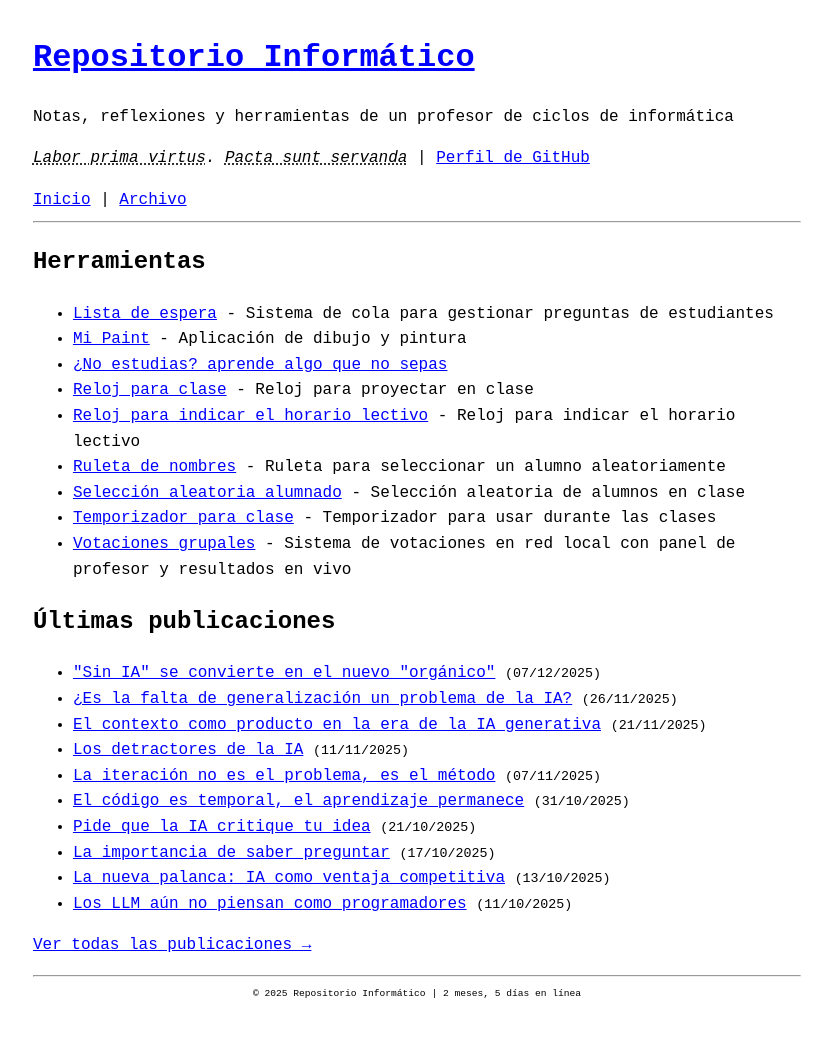
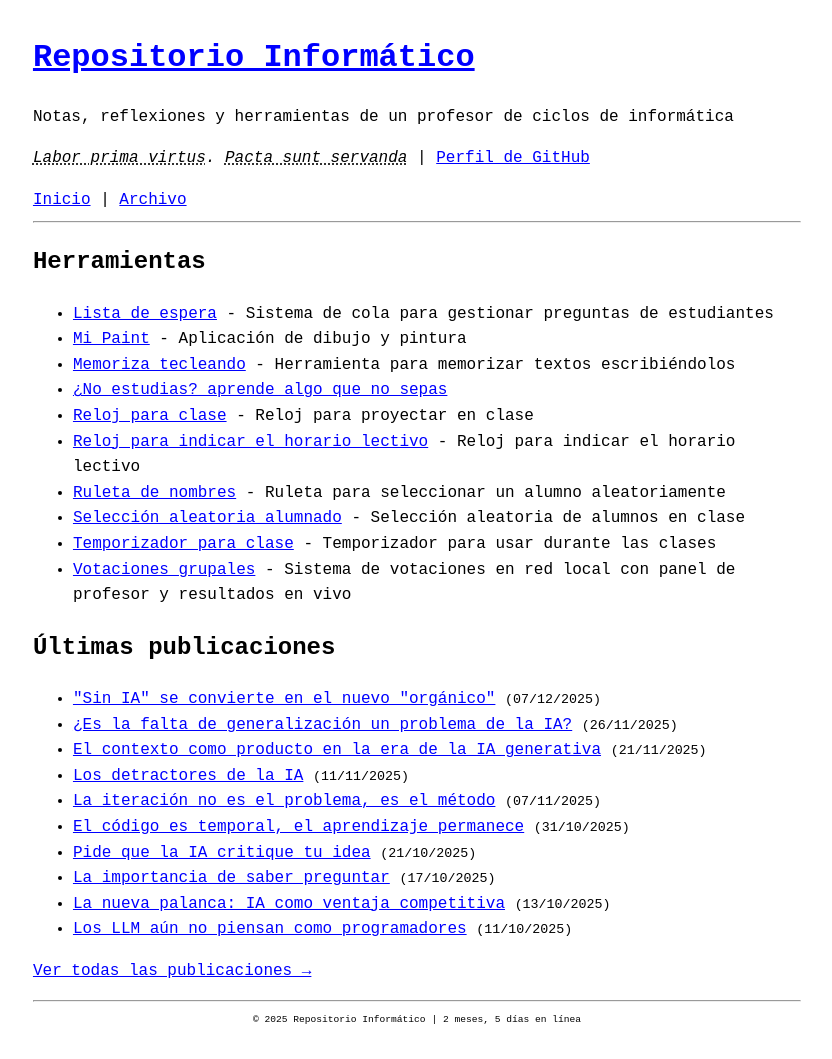
Before and after one commit to repositorioinformatico/repositorioinformatico.github.io, a Jekyll site: the page built from index.html, in a window 1280 px wide. Shown: the whole page, without its empty margins (223-1055 px from the left). Built offline with Jekyll 4.4.1, drawn with Linux system fonts in a browser that asks for light colours; before the commit the page ends 1034 px from its top, so only the background shows below that.

Commit message:
Añadir enlace a herramienta Memoriza tecleando en sección de herramientas
🤖 Generated with [Claude Code](https://claude.com/claude-code)

Co-Authored-By: Claude Sonnet 4.5 <noreply@anthropic.com>

```diff
--- a/index.html
+++ b/index.html
@@ -8,6 +8,7 @@ title: Inicio
 <ul>
     <li><a href="https://github.com/repositorioinformatico/lista-espera">Lista de espera</a> - Sistema de cola para gestionar preguntas de estudiantes</li>
     <li><a href="https://repositorioinformatico.github.io/mi-paint/">Mi Paint</a> - Aplicación de dibujo y pintura</li>
+    <li><a href="https://repositorioinformatico.github.io/memoriza-texto-tecleandolo/">Memoriza tecleando</a> - Herramienta para memorizar textos escribiéndolos</li>
     <li><a href="https://repositorioinformatico.github.io/ocioso/">¿No estudias? aprende algo que no sepas</a></li>
     <li><a href="https://repositorioinformatico.github.io/reloj-clase/">Reloj para clase</a> - Reloj para proyectar en clase</li>
     <li><a href="https://repositorioinformatico.github.io/reloj-lectivo/">Reloj para indicar el horario lectivo</a> - Reloj para indicar el horario lectivo</li>
```
